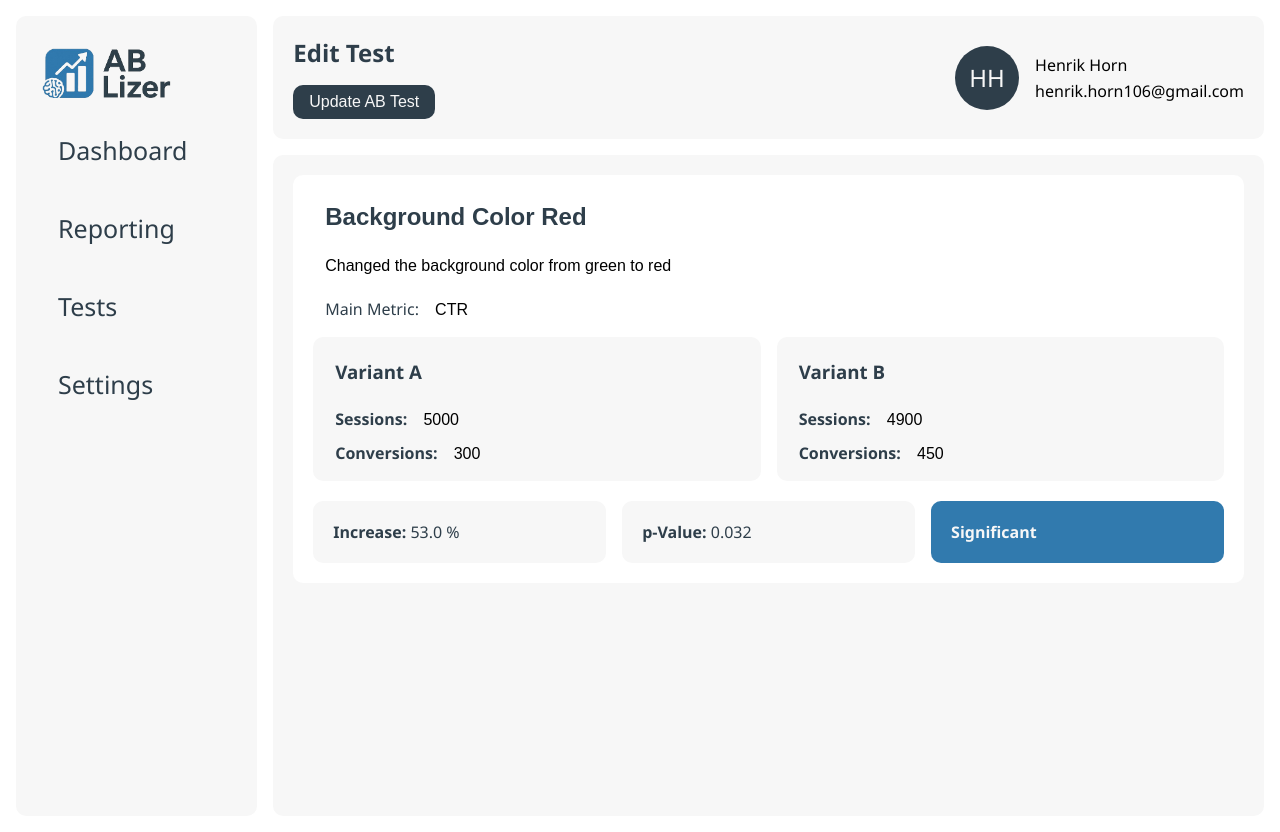
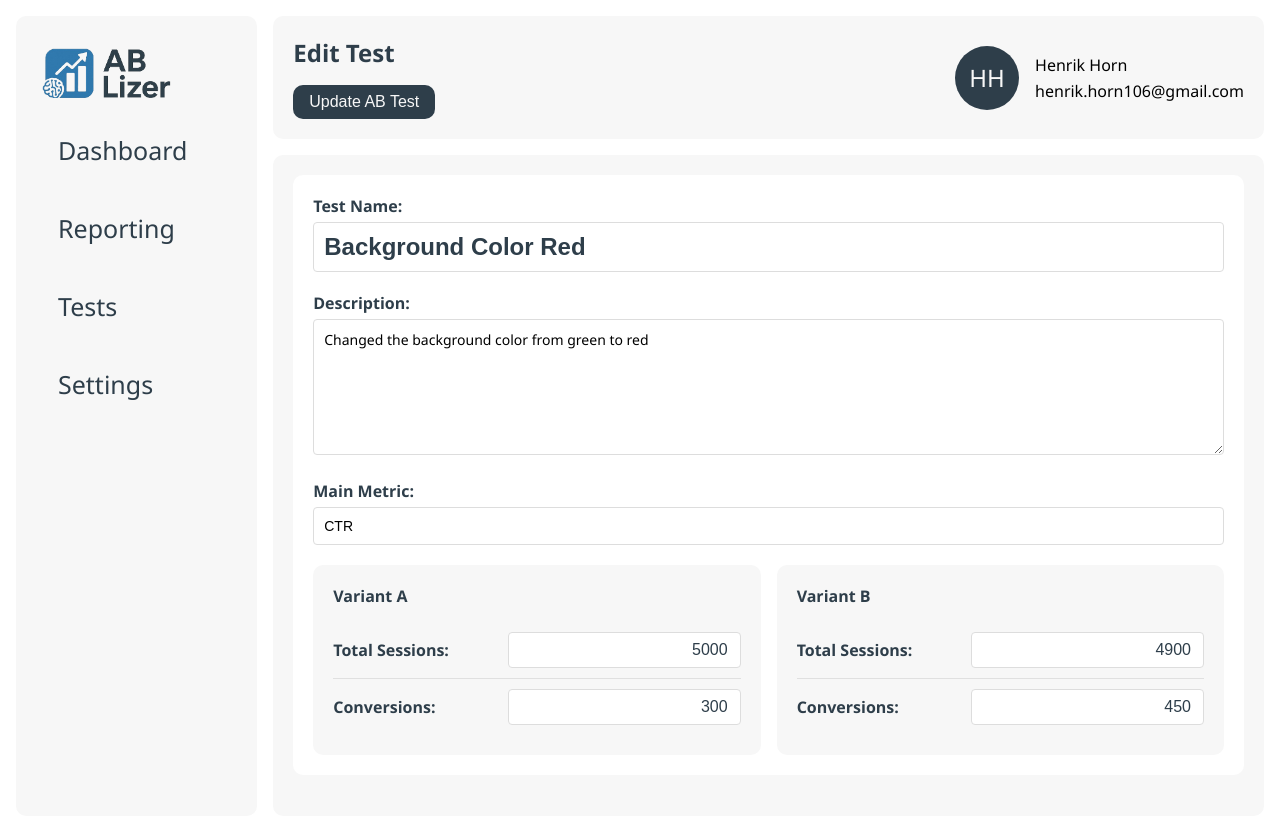
Before and after one commit to henrikhorn106/ab-lizer, a Flask app: page /edit/1/1 in a window 1280 px wide. Run offline with Flask 3, Linux system fonts and the light colour scheme.

Commit message:
Small style improvements

```diff
--- a/static/style.css
+++ b/static/style.css
@@ -16,7 +16,7 @@
 }
 
 body {
-    font-family: var(--font-primary);
+    font-family: var(--font-primary), sans-serif;
     background: var(--bg);
     margin: 0;
     padding: 0;
@@ -38,9 +38,17 @@ p {
     color: var(--primary);
 }
 
+p:last-child {
+    margin-bottom: 0;
+}
+
 h1, h2, h3, h4, h5, h6, p {
     margin-top: 0;
     color: var(--primary);
+}
+
+h3 {
+    margin-bottom: 20px !important;
 }
 
 a {
@@ -468,17 +476,47 @@ input[type="text"] {
     font-size: 24px;
     font-weight: bold;
     color: var(--primary);
-    background-color: unset;
+    border: 1px solid #ddd;
 }
 
-.details-item[type="text"] {
+.details-label {
+    font-weight: 600;
+    color: var(--primary);
+}
+
+.details-input[type="text"] {
     width: unset;
-    background-color: unset;
+    color: var(--primary);
+    border: 1px solid #ddd;
+    border-radius: 4px;
+    margin: 0;
+}
+
+.details-input[type="text"].right {
+    text-align: right;
+}
+
+.details-input[type="text"]:focus {
+    outline: none;
+    border-color: var(--primary);
+}
+
+.details-textarea {
+    border: 1px solid #ddd;
+    padding: 10px;
+    font-size: 16px;
 }
 
 .details-form-group {
-    margin-left: 12px;
-    color: var(--primary);
+    display: flex;
+    justify-content: space-between;
+    align-items: center;
+    padding: 10px 0;
+    border-bottom: 1px solid #e0e0e0;
+}
+
+.details-form-group:last-child {
+    border-bottom: none;
 }
 
 .details-name {
@@ -487,7 +525,7 @@ input[type="text"] {
 }
 
 textarea {
-    font-family: var(--font-primary);
+    font-family: var(--font-primary), sans-serif;
     resize: vertical;
 }
 
@@ -667,7 +705,7 @@ textarea {
 }
 
 .funnel-stage {
-    background: var(--gradient);
+    background: var(--accent);
     color: var(--bg);
     padding: 15px 20px;
     border-radius: var(--radius);
@@ -687,7 +725,7 @@ textarea {
 }
 
 .ai-section {
-    background: var(--gradient);
+    background: var(--primary);
     color: var(--bg);
 }
 
@@ -711,7 +749,6 @@ textarea {
 
 .recommendation-text {
     margin-top: 10px;
-    white-space: pre-wrap;
 }
 
 .stats-grid {
--- a/templates/analysis.html
+++ b/templates/analysis.html
@@ -1,7 +1,9 @@
 {% extends "base.html" %}
 {% block page_title %}Analysis{% endblock %}
 {% block page_button %}
-    <a href="{{ url_for('edit_test_page', user_id=user.id, test_id=test.id) }}" class="btn">Edit Test</a>
+    <div class="button-container">
+        <a href="{{ url_for('edit_test_page', user_id=user.id, test_id=test.id) }}" class="btn">Edit Test</a>
+    </div>
 {% endblock %}
 {% block content %}
 
@@ -90,7 +92,7 @@
 
                     <h4>Detailed Recommendations</h4>
                     <div class="recommendation-text">
-                        {{ report.ai_recommendation | safe | replace('\n', '<br>') }}
+                        <p>{{ report.ai_recommendation }}</p>
                     </div>
                 </div>
             </div>
--- a/templates/edit.html
+++ b/templates/edit.html
@@ -8,50 +8,43 @@
 {% block content %}
 
     <div class="card big">
-        <form class="details-form" id="edit-form" method="post" action="">
-            <input type="text" class="details-head" name="name" value="{{ test.name }}">
-            <input type="text" name="description" value="{{ test.description }}">
-            <div class="details-form-group">
-                <label for="metric">Main Metric:</label>
-                <input class="details-item" type="text" id="metric" name="metric" value="{{ test.metric }}">
+        <form id="edit-form" method="post" action="">
+
+            <div class="form-group">
+                <label class="details-label" for="name">Test Name:</label>
+                <input type="text" class="details-head" id="name" name="name" value="{{ test.name }}">
+            </div>
+
+            <div class="form-group">
+                <label class="details-label" for="description">Description:</label>
+                <textarea class="details-textarea" id="description" name="description"
+                          rows="6">{{ test.description }}</textarea>
+            </div>
+
+            <div class="form-group">
+                <label class="details-label" for="metric">Main Metric:</label>
+                <input type="text" id="metric" name="metric" value="{{ test.metric }}">
             </div>
 
             {% if variants != [] %}
                 <div class="column-grid-2">
                     {% for variant in variants %}
-                        <div class="test-card">
+                        <div class="metrics-card">
                             <input type="hidden" name="variant_id[]" value="{{ variant.id }}">
-                            <h3 class="details-name">{{ variant.name }}</h3>
+                            <h4>{{ variant.name }}</h4>
                             <div class="details-form-group">
-                                <label for="sessions_{{ loop.index }}"><strong>Sessions:</strong></label>
-                                <input class="details-item" type="text" id="sessions_{{ loop.index }}" name="sessions[]"
+                                <label class="details-label" for="sessions_{{ loop.index }}">Total Sessions:</label>
+                                <input class="details-input right" type="text" id="sessions_{{ loop.index }}"
+                                       name="sessions[]"
                                        value="{{ variant.impressions }}">
                             </div>
                             <div class="details-form-group">
-                                <label for="conversions_{{ loop.index }}"><strong>Conversions:</strong></label>
-                                <input class="details-item" type="text" id="conversions_{{ loop.index }}"
+                                <label class="details-label" for="conversions_{{ loop.index }}">Conversions:</label>
+                                <input class="details-input right" type="text" id="conversions_{{ loop.index }}"
                                        name="conversions[]" value="{{ variant.conversions }}">
                             </div>
                         </div>
                     {% endfor %}
-                </div>
-
-                <div class="column-grid-3">
-                    <div class="card secondary">
-                        <p><strong>Increase:</strong> {{ report.increase_percent }} %</p>
-                    </div>
-                    <div class="card secondary">
-                        <p><strong>p-Value:</strong> {{ report.p_value }}</p>
-                    </div>
-                    {% if report.significance %}
-                        <div class="card accent">
-                            <p><strong>Significant</strong></p>
-                        </div>
-                    {% else %}
-                        <div class="card secondary">
-                            <p><strong>Not Significant</strong></p>
-                        </div>
-                    {% endif %}
                 </div>
 
             {% else %}
--- a/templates/index.html
+++ b/templates/index.html
@@ -30,7 +30,7 @@
                         {% if test is not none %}
                             <h3>{{ test.name }}</h3>
                             <p>{{ test.description }}</p>
-                            <span><strong>Main Metric:</strong> {{ test.metric }}</span>
+                            <p><strong>Main Metric:</strong> {{ test.metric }}</p>
                             </div>
 
                             {% if variants != [] %}
--- a/templates/tests.html
+++ b/templates/tests.html
@@ -39,7 +39,7 @@
                             {% if variant.test_id == test.id %}
                                 <div class="card long secondary">
                                     <div class="row">
-                                        <h3>{{ variant.name }}</h3>
+                                        <p><strong>{{ variant.name }}</strong></p>
                                         <p><strong>Sessions:</strong> {{ variant.impressions }}</p>
                                         <p><strong>Conversions:</strong> {{ variant.conversions }}</p>
                                         <p><strong>Conversion Rate:</strong> {{ variant.conversion_rate }} %</p>
```
